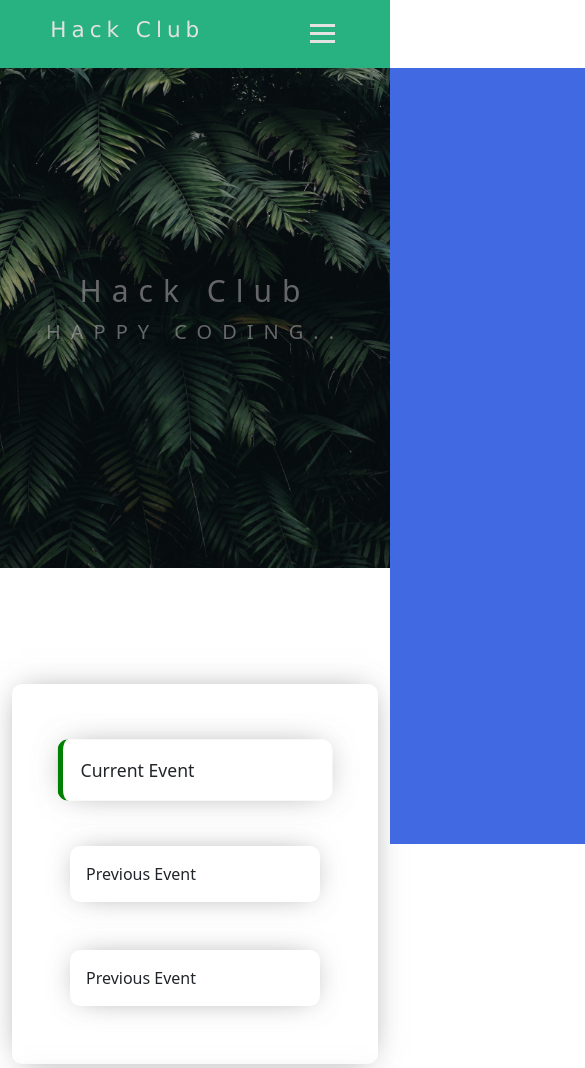
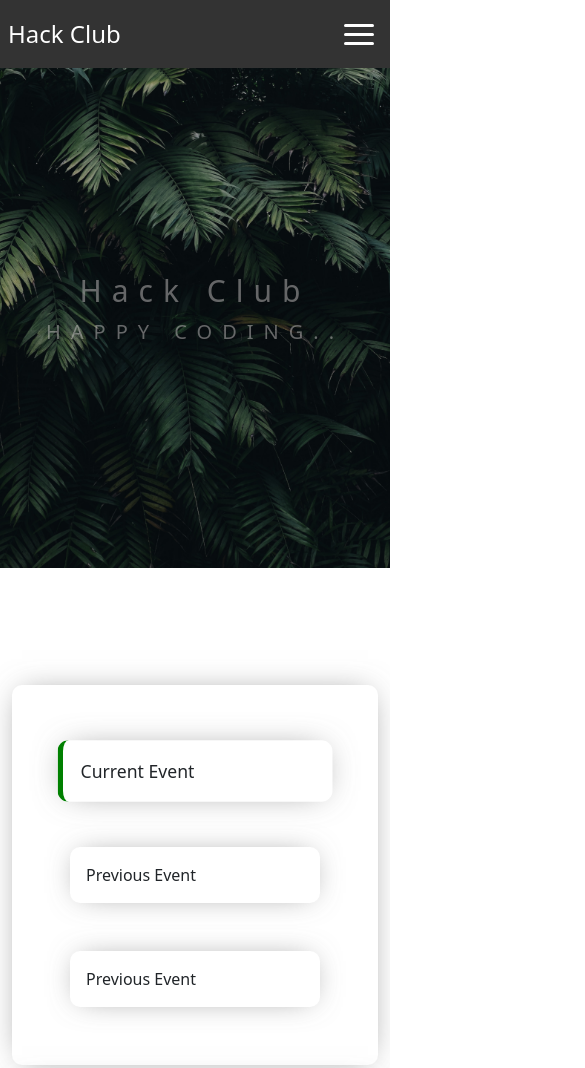
Before and after one commit to nayanishant/Hack-Club, a plain HTML site: page index.html in a window 390 px wide. Shown: the top 1068 px of the page, 585 px wide, since content can reach past the window. Drawn offline with nearby package versions, Linux system fonts and the light colour scheme; a script that the page names is missing.

Commit message:
updated nav bar

```diff
--- a/index.css
+++ b/index.css
@@ -2,6 +2,7 @@
   --typewriterSpeed: 6s;
   --typewriterCharacters: 28;
 }
+
 * {
   margin: 0;
   padding: 0;
@@ -11,110 +12,98 @@
 }
 
 /* Responsive Nav start */
-nav {
+.navbar {
   display: flex;
+  position: relative;
   justify-content: space-around;
   align-items: center;
-  min-height: 8vh;
-  background: #29b281;
-  font-family: "Lucida Sans", "Lucida Sans Regular", "Lucida Grande",
-    "Lucida Sans Unicode", Geneva, Verdana, sans-serif;
+  background-color: #333;
+  color: white;
+  top: 0;
   position: sticky;
-  top: 0;
   z-index: 1;
 }
 
 .logo {
-  color: rgb(226, 226, 226);
-  letter-spacing: 5px;
-  font-size: 20px;
+  font-size: 1.5rem;
+  margin: .5rem;
 }
 
-.nav-links {
-  display: flex;
-  justify-content: space-around;
-  margin: auto 0px;
-  width: 30%;
+.navbar-links {
+  height: 100%;
 }
 
-.nav-links a {
-  color: rgb(226, 226, 226);
-  letter-spacing: 3px;
-  font-weight: bold;
-  font-size: 14px;
-  text-decoration: none;
+.navbar-links ul {
+  display: flex;
+  margin: 0;
+  padding: 0;
 }
 
-.hamburger {
-  display: none;
-  cursor: pointer;
+.navbar-links li {
+  list-style: none;
 }
 
-.hamburger div {
-  width: 25px;
-  height: 3px;
-  background-color: rgb(226, 226, 226);
-  margin: 5px;
-  transition: all 0.3s ease;
+.navbar-links li a {
+  display: block;
+  text-decoration: none;
+  color: rgb(230, 230, 230);
+  padding: 1rem;
 }
 
-@media screen and (max-width: 1024px) {
-  .nav-links {
-    width: 60%;
-  }
+.navbar-links li:hover {
+  background-color: #555;
 }
 
-@media screen and (max-width: 768px) {
-  body {
-    overflow-x: hidden;
+.toggle-button {
+  position: absolute;
+  top: 1.5rem;
+  right: 1rem;
+  display: none;
+  flex-direction: column;
+  justify-content: space-between;
+  width: 30px;
+  height: 21px;
+}
+
+.toggle-button .bar {
+  height: 3px;
+  width: 100%;
+  background-color: white;
+  border-radius: 10px;
+}
+
+@media (max-width: 768px) {
+  .navbar {
+    justify-content: space-around;
+    flex-direction: column;
+    align-items: flex-start;
   }
 
-  .nav-links {
-    position: absolute;
-    right: 0px;
-    height: 92vh;
-    top: 8vh;
-    background-color: royalblue;
+  .toggle-button {
     display: flex;
-    flex-direction: column;
-    align-items: center;
-    width: 50%;
-    transform: translateX(100%);
-    transition: transform 0.5s ease-in;
   }
 
-  .nav-links li {
-    opacity: 0;
+  .navbar-links {
+    display: none;
+    width: 100%;
   }
 
-  .hamburger {
-    display: block;
+  .navbar-links ul {
+    width: 100%;
+    flex-direction: column;
   }
-}
 
-.nav-active {
-  transform: translateX(0%);
-}
+  .navbar-links ul li {
+    text-align: center;
+  }
 
-@keyframes navLinkFade {
-  from {
-    opacity: 0;
-    transform: translateX(50px);
+  .navbar-links ul li a {
+    padding: .5rem 1rem;
   }
-  to {
-    opacity: 1;
-    transform: translateX(0px);
+
+  .navbar-links.active {
+    display: flex;
   }
-}
-
-.toggle .line1 {
-  transform: rotate(-45deg) translate(-5px, 6px);
-}
-.toggle .line2 {
-  opacity: 0;
-}
-.toggle .line3 {
-  transform: rotate(45deg) translate(-5px, -6px);
 }
 /* Responsive Nav end */
 /* Header start */
--- a/index.html
+++ b/index.html
@@ -22,20 +22,20 @@
     <link rel="stylesheet" href="index.css" />
   </head>
   <body id="override">
-    <nav>
-      <div class="logo">
-        <h4>Hack Club</h4>
-      </div>
-      <ul class="nav-links">
-        <li><a href="#">Home</a></li>
-        <li><a href="#team">Team</a></li>
-        <li><a href="#gallery">Gallery</a></li>
-        <li><a href="#projects">Projects</a></li>
-      </ul>
-      <div class="hamburger">
-        <div class="line1"></div>
-        <div class="line2"></div>
-        <div class="line3"></div>
+    <nav class="navbar">
+      <div class="logo">Hack Club</div>
+      <a href="#" class="toggle-button">
+        <span class="bar"></span>
+        <span class="bar"></span>
+        <span class="bar"></span>
+      </a>
+      <div class="navbar-links">
+        <ul>
+          <li><a href="#">Home</a></li>
+          <li><a href="#team">Team</a></li>
+          <li><a href="#gallery">Gallery</a></li>
+          <li><a href="#projects">Projects</a></li>
+        </ul>
       </div>
     </nav>
     <header>
@@ -324,7 +324,7 @@
         </div>
       </div>
     </section>
-    <section class="teampage" id="team">
+    <section class="teampage" id="projects">
       <div class="container-lg">
         <div class="team-title p-3">
           <h2 class="display-1 text-center">Projects</h2>
--- a/index.js
+++ b/index.js
@@ -1,25 +1,9 @@
-const navSlide = () => {
-    const burger = document.querySelector('.hamburger');
-    const nav = document.querySelector('.nav-links');
-    const navlinks = document.querySelectorAll('.nav-links li');
+const toggleButton = document.getElementsByClassName('toggle-button')[0]
+const navbarLinks = document.getElementsByClassName('navbar-links')[0]
 
-    burger.addEventListener("click", () => {
-        //Toggle Nav
-        nav.classList.toggle('nav-active');
-        //Animate Links
-        navlinks.forEach((link, index) => {
-            if (link.style.animation) {
-                link.style.animation = '';
-            } else {
-                link.style.animation = `navLinkFade 0.5s ease forwards ${index / 7 + 0.3}s`;
-            }
-        });
-        //Burger Animation
-        burger.classList.toggle('toggle');
-    });
-}
-
-navSlide();
+toggleButton.addEventListener('click', () => {
+  navbarLinks.classList.toggle('active')
+})
 
 var t1 = gsap.timeline();
 var query = window.matchMedia('(min-width: 992px)');
```
